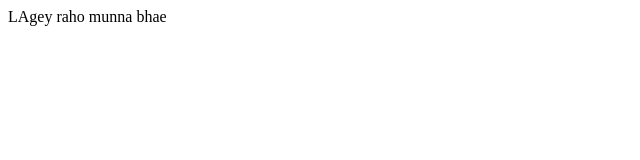
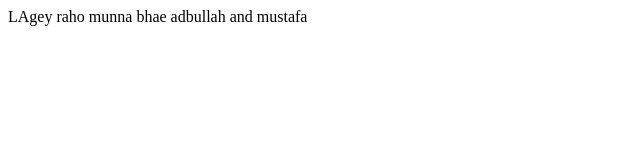
Before and after one commit to minhaj24/bootcamp2020, a plain HTML site: page index.html in a window 1280 px wide. Shown: the whole page, without its empty margins (0-640 px from the left). Drawn offline with Linux system fonts and the light colour scheme.

Commit message:
added names from vs code

```diff
--- a/index.html
+++ b/index.html
@@ -4,6 +4,6 @@
     <title>First Class Example</title>
 </head>
 <body>
-    <div> LAgey raho munna bhae</div>
+    <div> LAgey raho munna bhae adbullah and mustafa</div>
 </body>
 </html>
```
